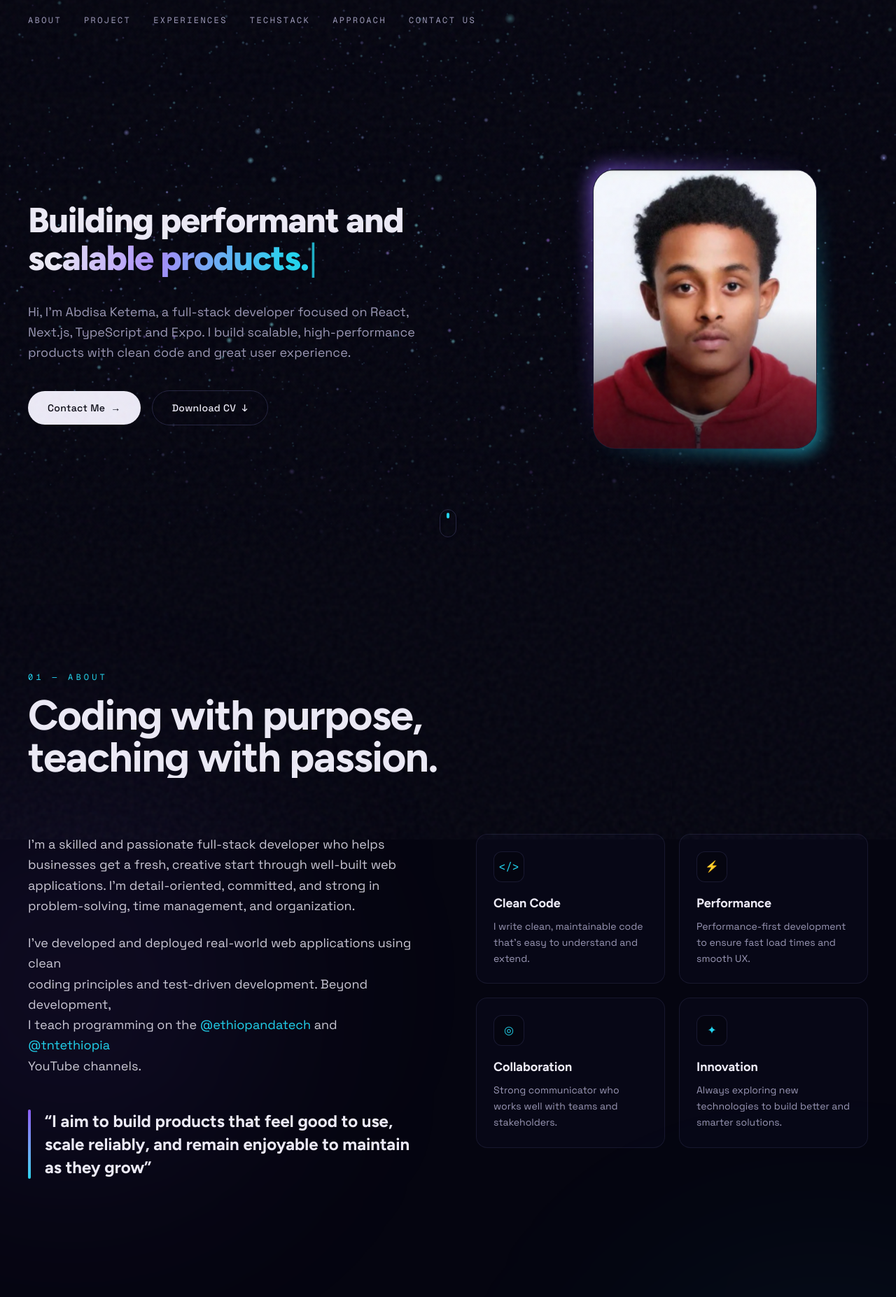
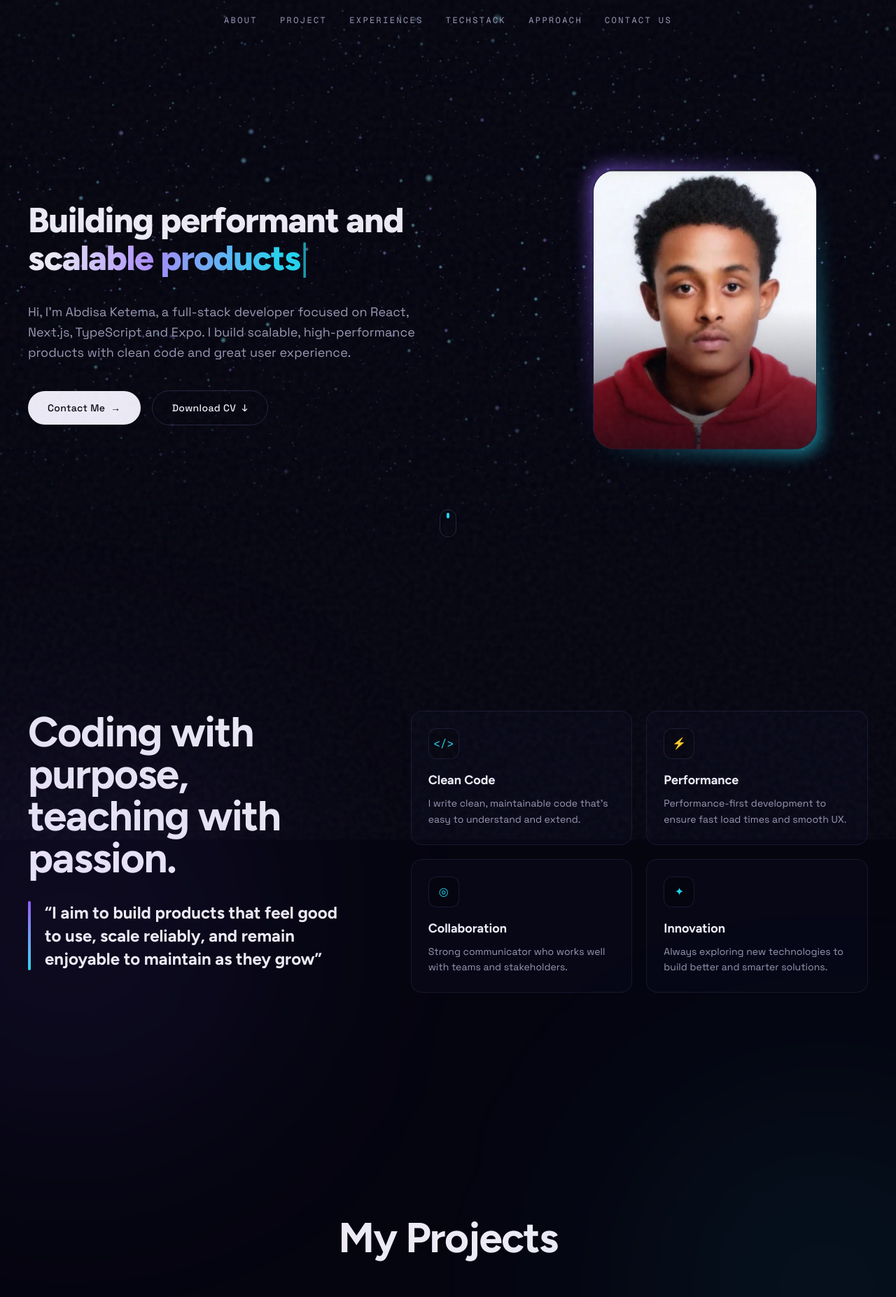
Before and after one commit to Amir3356/Personal-website, a Next.js app in the folder client/: page / in a window 1280 px wide. Shown: the top 1854 px of the page at 70% size. Built offline with nearby package versions, Linux system fonts and the light colour scheme.

Commit message:
some scope added

```diff
--- a/client/app/globals.css
+++ b/client/app/globals.css
@@ -128,15 +128,6 @@ html.lenis body {
   -webkit-text-fill-color: var(--color-cyan-neon);
 }
 
-/* Hide native cursor only when the custom one is active */
-@media (pointer: fine) {
-  .has-custom-cursor,
-  .has-custom-cursor a,
-  .has-custom-cursor button {
-    cursor: none;
-  }
-}
-
 @media (prefers-reduced-motion: reduce) {
   .animate-marquee,
   .animate-marquee-reverse,
--- a/client/app/page.tsx
+++ b/client/app/page.tsx
@@ -1,6 +1,5 @@
 import SmoothScroll from "@/components/providers/SmoothScroll";
 import Preloader from "@/components/ui/Preloader";
-import CustomCursor from "@/components/ui/CustomCursor";
 import Navbar from "@/components/layout/Navbar";
 import Footer from "@/components/layout/Footer";
 import Hero from "@/components/sections/Hero";
@@ -16,7 +15,6 @@ export default function Home() {
     <>
       <SmoothScroll />
       <Preloader />
-      <CustomCursor />
       <Navbar />
 
       <main className="flex-1">
--- a/client/components/layout/Navbar.tsx
+++ b/client/components/layout/Navbar.tsx
@@ -45,9 +45,9 @@ export default function Navbar() {
       ref={root}
       className="group/nav fixed inset-x-0 top-0 z-80 transition-colors [&.nav-scrolled]:glass"
     >
-      <nav className="mx-auto flex max-w-7xl items-center justify-between px-6 py-4 lg:px-10">
-        {/* Desktop links */}
-        <ul className="hidden items-center gap-8 md:flex">
+      <nav className="mx-auto flex max-w-7xl items-center px-6 py-4 lg:px-10">
+        {/* Desktop links — centered in the bar */}
+        <ul className="mx-auto hidden items-center gap-8 md:flex">
           {navLinks.map((link) => (
             <li key={link.href}>
               <button
@@ -61,9 +61,9 @@ export default function Navbar() {
           ))}
         </ul>
 
-        {/* Mobile toggle */}
+        {/* Mobile toggle — pinned right */}
         <button
-          className="flex h-10 w-10 flex-col items-center justify-center gap-1.5 md:hidden"
+          className="ml-auto flex h-10 w-10 flex-col items-center justify-center gap-1.5 md:hidden"
           onClick={() => setOpen((v) => !v)}
           aria-label="Toggle menu"
           aria-expanded={open}
--- a/client/components/sections/About.tsx
+++ b/client/components/sections/About.tsx
@@ -3,53 +3,12 @@
 import { useRef } from "react";
 import { gsap, useGSAP, SplitText } from "@/lib/gsap";
 import { about } from "@/lib/data";
-import SectionHeading from "@/components/ui/SectionHeading";
-
-/** Renders text, turning @handles into YouTube channel links. */
-function LinkedText({ text }: { text: string }) {
-  return (
-    <>
-      {text.split(/(@[A-Za-z0-9_]+)/g).map((part, i) =>
-        part.startsWith("@") ? (
-          <a
-            key={i}
-            href={`https://youtube.com/${part}`}
-            target="_blank"
-            rel="noreferrer"
-            className="text-cyan-neon underline-offset-4 transition-colors hover:text-violet-soft hover:underline"
-          >
-            {part}
-          </a>
-        ) : (
-          part
-        )
-      )}
-    </>
-  );
-}
 
 export default function About() {
   const root = useRef<HTMLElement>(null);
 
   useGSAP(
     () => {
-      // Paragraphs: line-by-line masked reveal
-      gsap.utils.toArray<HTMLElement>(".about-para").forEach((para) => {
-        const split = SplitText.create(para, {
-          type: "lines",
-          linesClass: "line",
-          mask: "lines",
-        });
-        gsap.set(para, { visibility: "visible" });
-        gsap.from(split.lines, {
-          yPercent: 110,
-          stagger: 0.08,
-          duration: 0.9,
-          ease: "power4.out",
-          scrollTrigger: { trigger: para, start: "top 85%" },
-        });
-      });
-
       // Quote: bar draws down, text slides in
       gsap.from(".about-quote-bar", {
         scaleY: 0,
@@ -90,23 +49,14 @@ export default function About() {
       />
 
       <div className="mx-auto max-w-7xl px-6 lg:px-10">
-        <SectionHeading kicker="01 — About" title={about.title} />
-
-        <div className="grid items-start gap-14 lg:grid-cols-[minmax(0,6fr)_minmax(0,6fr)] lg:gap-20">
+        <div className="mt-14 grid items-start gap-14 lg:grid-cols-[minmax(0,5fr)_minmax(0,7fr)] lg:gap-20">
           {/* Story + quote */}
           <div>
-            <div className="space-y-6">
-              {about.paragraphs.map((paragraph, i) => (
-                <p
-                  key={i}
-                  className="about-para invisible text-lg leading-relaxed text-ink/85"
-                >
-                  <LinkedText text={paragraph} />
-                </p>
-              ))}
-            </div>
+            <h2 className="font-display text-4xl font-bold tracking-tight sm:text-5xl lg:text-6xl">
+              Coding with purpose,<br />teaching with passion.
+            </h2>
 
-            <blockquote className="about-quote mt-12 flex gap-5">
+            <blockquote className="about-quote mt-8 flex gap-5">
               <span className="about-quote-bar w-1 shrink-0 rounded-full bg-linear-to-b from-violet-neon to-cyan-neon" />
               <p className="about-quote-text font-display text-xl leading-snug font-bold text-ink sm:text-2xl">
                 &ldquo;{about.quote}&rdquo;
--- a/client/components/sections/Experience.tsx
+++ b/client/components/sections/Experience.tsx
@@ -3,7 +3,6 @@
 import { useRef } from "react";
 import { gsap, useGSAP } from "@/lib/gsap";
 import { experience } from "@/lib/data";
-import SectionHeading from "@/components/ui/SectionHeading";
 
 export default function Experience() {
   const root = useRef<HTMLElement>(null);
@@ -45,8 +44,6 @@ export default function Experience() {
   return (
     <section ref={root} id="journey" className="relative py-28 lg:py-40">
       <div className="mx-auto max-w-7xl px-6 lg:px-10">
-        <SectionHeading kicker="03 — Experiences" title="The road so far" />
-
         <div className="timeline relative mx-auto max-w-3xl">
           {/* Spine */}
           <div className="absolute top-0 bottom-0 left-[7px] w-px bg-line/70">
--- a/client/components/sections/Projects.tsx
+++ b/client/components/sections/Projects.tsx
@@ -4,7 +4,6 @@ import { useRef, type MouseEvent } from "react";
 import Image from "next/image";
 import { gsap, useGSAP } from "@/lib/gsap";
 import { projects } from "@/lib/data";
-import SectionHeading from "@/components/ui/SectionHeading";
 
 type Project = (typeof projects)[number];
 
@@ -129,9 +128,11 @@ export default function Projects() {
       />
 
       <div className="mx-auto max-w-7xl px-6 lg:px-10">
-        <SectionHeading kicker="02 — Projects" title="Projects with a pulse" />
+        <h2 className="text-center font-display text-4xl font-bold tracking-tight sm:text-5xl lg:text-6xl">
+          My Projects
+        </h2>
 
-        <div className="grid gap-6 sm:grid-cols-2 lg:grid-cols-3">
+        <div className="mt-14 grid gap-6 sm:grid-cols-2 lg:grid-cols-3">
           {projects.map((project) => (
             <ProjectCard key={project.title} project={project} />
           ))}
--- a/client/lib/data.ts
+++ b/client/lib/data.ts
@@ -20,7 +20,7 @@ export const site = {
 export const hero = {
   headingStart: "Building performant and ",
   /** Rotated by the typewriter effect in the hero heading */
-  headingHighlights: ["scalable products.", "secure products."],
+  headingHighlights: ["scalable products", "secure products"],
   intro:
     "Hi, I'm Abdisa Ketema, a full-stack developer focused on React, Next.js, TypeScript and Expo. I build scalable, high-performance products with clean code and great user experience.",
   /** Drop your CV file at client/public/cv.pdf (or change this path). */
```
